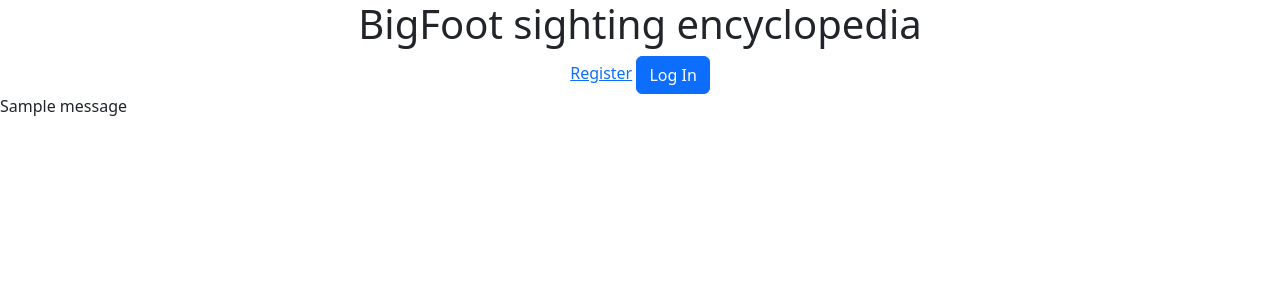
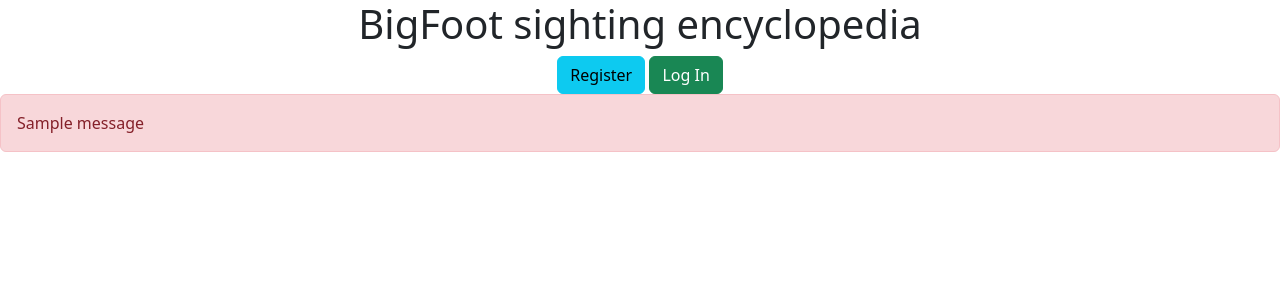
Before and after one commit to Sambsamb/SBminiproject3, a Flask app: template bigfoot/templates/base.html in a window 1280 px wide. Shown: the top 300 px of the page. Run offline with Flask 2, Linux system fonts and the light colour scheme; the template is opened without the code that fills it, so the values that code supplies are empty; one stand-in notice (Sample message) is shown.

Commit message:
Change 'flash' message to 'alert'

```diff
--- a/bigfoot/templates/base.html
+++ b/bigfoot/templates/base.html
@@ -5,11 +5,11 @@
     <div class="container text-center">
       <h1>BigFoot sighting encyclopedia</h1>
         {% if g.user %} <!-- from load_logged_in_user -->
-          <span>{{ g.user['username'] }}</span>
-           <a class="btn btn-primary" href="{{ url_for('auth.logout') }}" role="button">Logout</a>
+           <button type="button" class="btn btn-primary" disabled data-bs-toggle="button">{{ g.user['username'] }}</button>
+           <a class="btn btn-warning" href="{{ url_for('auth.logout') }}" role="button">Logout</a>
         {% else %}
-          <a href="{{ url_for('auth.register') }}">Register</a>
-          <a class="btn btn-primary" href="{{ url_for('auth.login') }}" role="button">Log In</a>
+          <a class="btn btn-info" href="{{ url_for('auth.register') }}" role="button">Register</a>
+          <a class="btn btn-success" href="{{ url_for('auth.login') }}" role="button">Log In</a>
         {% endif %}
     </div>
 </nav>
@@ -18,7 +18,7 @@
     {% block header %}{% endblock %}
   </header>
   {% for message in get_flashed_messages() %}
-    <div class="flash">{{ message }}</div>
+    <div class="alert alert-danger" role="alert">{{ message }} </div>
   {% endfor %}
   {% block content %}{% endblock %}
 </section>
```
